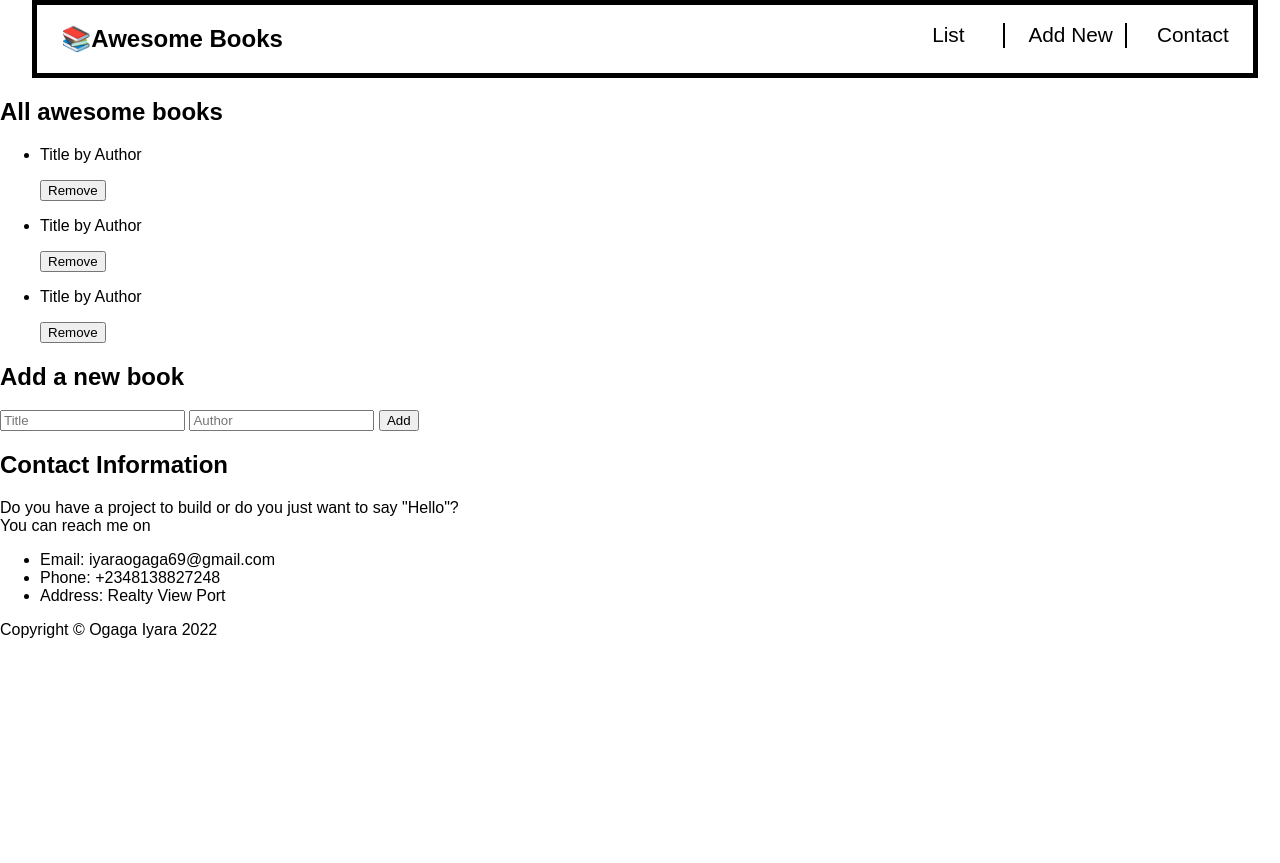
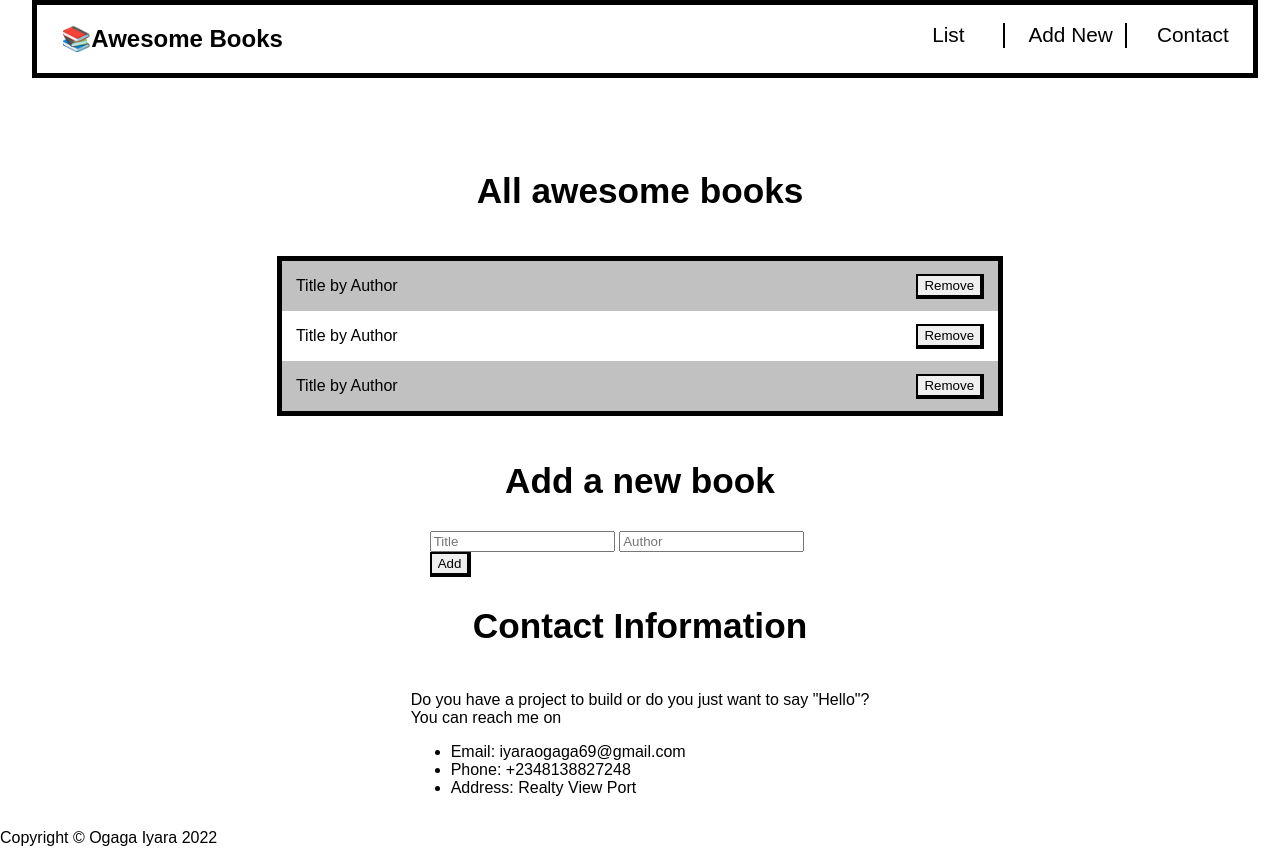
Before and after one commit to Ogaga01/My-Awesome-Books, a website: page index.html in a window 1280 px wide. Before the commit the page ends 800 px from the top, so only its background shows below. Drawn offline with Linux system fonts and the light colour scheme.

Commit message:
Add styling to book-list

```diff
--- a/index.html
+++ b/index.html
@@ -28,7 +28,7 @@
 
     <section class="app-view">
         <div id="section--1" class="active section">
-            <h2 class="header">All awesome books</h2>
+            <h2 class="heading">All awesome books</h2>
             <ul class="book-list">
                 <li class="list-item">
                     <p class="list-para">
@@ -57,7 +57,7 @@
             </ul>
         </div>
         <div id="section--2" class="section">
-            <h2 class="header">Add a new book</h2>
+            <h2 class="heading">Add a new book</h2>
             <div class="book-inputs">
                 <input type="text" class="title-input" placeholder="Title">
                 <input type="text" class="author-input" placeholder="Author">
@@ -65,7 +65,7 @@
             </div>
         </div>
         <div id="section--3" class="section">
-            <h2 class="header">Contact Information</h2>
+            <h2 class="heading">Contact Information</h2>
             <div class="contact-info">
                 <p class="para">
                     Do you have a project to build or do you just want to say "Hello"?<br>
--- a/style.css
+++ b/style.css
@@ -50,3 +50,52 @@ header {
 .nav__links li:last-child{
     border-right: none;
 }
+
+.app-view {
+    margin-top: 5%;
+    width: 100%;
+}
+
+.section {
+    display: grid;
+    align-items: center;
+    justify-items: center;
+    width: 70%;
+    padding-left: 15%;
+}
+
+.heading {
+    font-size: 2.2rem;
+}
+
+.book-list {
+    list-style-type: none;
+    width: 80%;
+    border: 5px solid black;
+    padding: 0;
+}
+
+.book-list li:nth-child(odd) {
+    background-color: #C1C1C1;
+}
+
+.list-item {
+    display: flex;
+    width: 100%;
+    justify-content: space-between;
+    height: 50px;
+}
+
+.list-para {
+    padding-left: 2%;
+}
+
+.submit {
+    height: 25px;
+    align-self: center;
+    justify-self: center;
+    margin-right: 2%;
+    border: 4px solid #000;
+    border-left: 2px solid #000;
+    border-top: 2px solid #000;
+}
```
